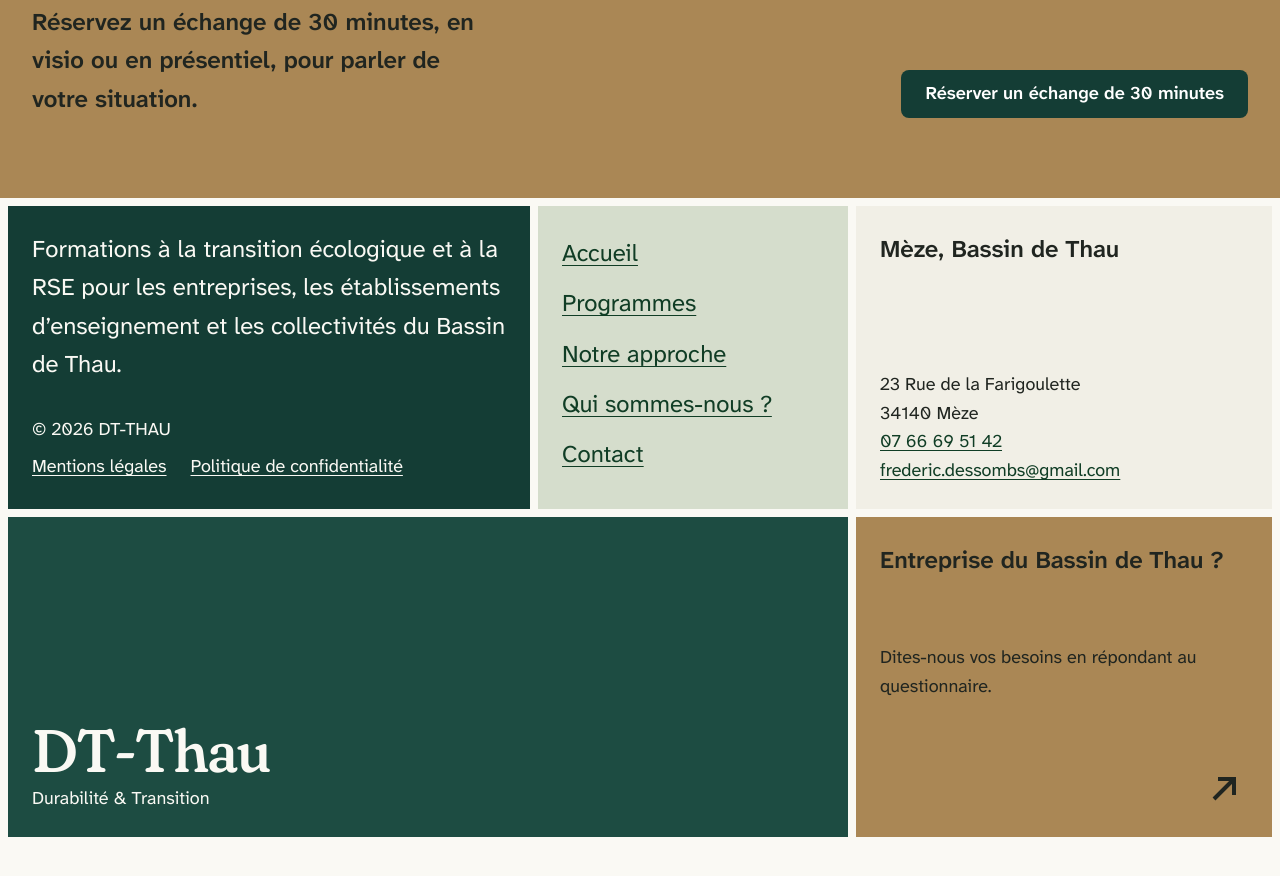
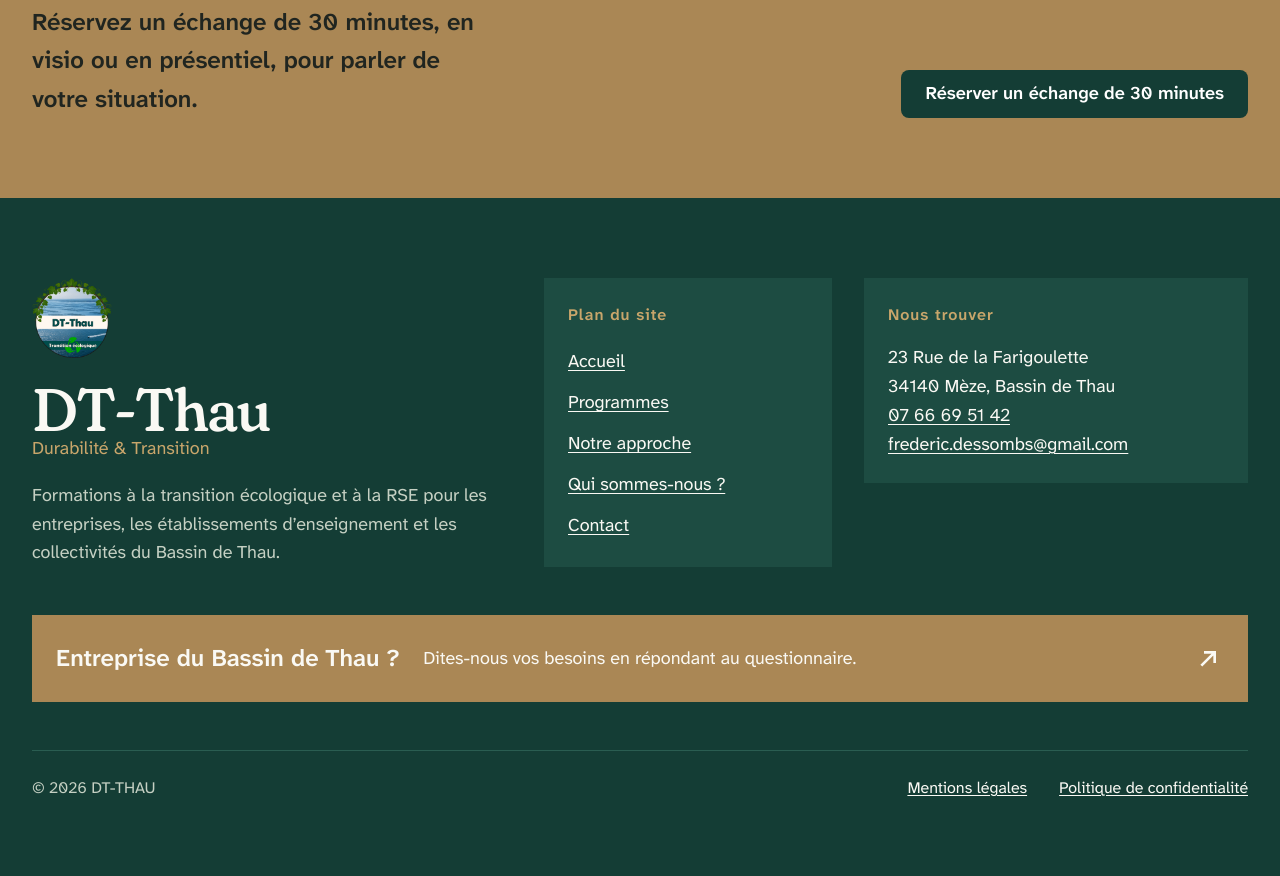
Before and after one commit to Temps0/Website_Fred_DT-Thau, an Astro site: page / in a window 1280 px wide. Shown: the part 4615-5491 px from the top of the page. Before the commit the page ends 5460 px from the top, so only its background shows below. Built offline with nearby package versions, Linux system fonts and the light colour scheme; Astro itself is replaced by a stand-in of ours.

Commit message:
feat(footer): rebuild the foot of the page as one deep green cover
The footer was a board of five tiles in five different hues laid on the cream
ground, each stretched to a common height of 15 to 20rem. Two lines of text in
a 20rem tile left most of the board empty, and the colours read as a patchwork
rather than as the end of the page.

It is now the page's last cover, in the language of the charter's conclusion
pages: one deep green field, and what sits on it is a tone step of the same
green rather than another hue.

- The logo, which the site now has, opens it above the name and the tagline,
  with the statement under them
- The site map and the address sit on two panels of --green-deep-raised, each
  as tall as what it holds: stretched to a common height, the address panel
  would be two thirds empty, which was the fault being fixed
- The questionnaire keeps the gold and is the one gold thing on the field, as
  one band and one link, on a single line from 48rem
- The copyright and the legal links close it on one line, over a hairline of
  --green-deep-lit

Checked from 320px to 1920px: nothing overflows, and the panels, the gold band
and the legal line each fold in turn as the screen narrows.

```diff
--- a/src/components/SiteFooter.astro
+++ b/src/components/SiteFooter.astro
@@ -1,9 +1,12 @@
 ---
 /**
- * Footer as the last two rows of a board of colour tiles, on the page's cream ground:
- * who DT-Thau is, the site map, where to find it, the name set large, and the survey as
- * a gold tile that is one link.
+ * The last cover of the page: one deep green field, as the charter's conclusion pages.
+ * The logo and the name open it, the site map and the address sit beside them on panels
+ * a tone step above the field, the questionnaire is the one gold thing on it and the one
+ * thing to click, and the legal line closes it.
  */
+import { Image } from 'astro:assets';
+import logo from '../assets/dtt-logo.png';
 import {
   area,
   brand,
@@ -21,32 +24,30 @@ const year = new Date().getFullYear();
 ---
 
 <footer class="site-footer">
-  <div class="site-footer__board">
-    <div class="tile tile--lagoon tile--identity">
-      <p class="tile__statement">
+  <div class="container site-footer__inner">
+    <div class="site-footer__brand">
+      <Image
+        class="site-footer__logo"
+        src={logo}
+        alt=""
+        widths={[80, 160, 240]}
+        sizes="80px"
+        loading="lazy"
+      />
+      <p class="site-footer__name">
+        {brand.name}
+        <span class="site-footer__tagline">{brand.tagline}</span>
+      </p>
+      <p class="site-footer__statement">
         Formations à la transition écologique et à la RSE pour les entreprises, les
         établissements d’enseignement et les collectivités du {area}.
       </p>
-      <div class="tile__legal">
-        <p>© {year} {company.name}</p>
-        <nav aria-label="Informations légales">
-          {/* biome-ignore lint/a11y/noRedundantRoles: Safari drops list semantics when list-style is none */}
-          <ul class="tile__links tile__links--inline" role="list">
-            {
-              legalNav.map((item) => (
-                <li>
-                  <a href={item.href}>{item.label}</a>
-                </li>
-              ))
-            }
-          </ul>
-        </nav>
-      </div>
     </div>
 
-    <nav class="tile tile--sage tile--nav" aria-label="Plan du site">
+    <nav class="site-footer__panel" aria-labelledby="footer-map-title">
+      <p class="site-footer__heading" id="footer-map-title">Plan du site</p>
       {/* biome-ignore lint/a11y/noRedundantRoles: Safari drops list semantics when list-style is none */}
-      <ul class="tile__links" role="list">
+      <ul class="site-footer__links" role="list">
         {
           siteMap.map((item) => (
             <li>
@@ -57,12 +58,12 @@ const year = new Date().getFullYear();
       </ul>
     </nav>
 
-    <div class="tile tile--sand tile--place">
-      <p class="tile__title">{company.address.city}, {area}</p>
+    <div class="site-footer__panel">
+      <p class="site-footer__heading">Nous trouver</p>
       <address>
         {company.address.street}<br />
         {company.address.postalCode}
-        {company.address.city}<br />
+        {company.address.city}, {area}<br />
         {
           company.phone ? (
             <a href={phoneHref(company.phone)}>{company.phone}</a>
@@ -80,195 +81,237 @@ const year = new Date().getFullYear();
       </address>
     </div>
 
-    <div class="tile tile--raised tile--wordmark">
-      <p class="tile__name">{brand.name}</p>
-      <p>{brand.tagline}</p>
-    </div>
-
-    <a class="tile tile--gold tile--survey" href={surveyNav.href}>
-      <span class="tile__title">Entreprise du {area}&nbsp;?</span>
-      <span>Dites-nous vos besoins en répondant au questionnaire.</span>
-      <svg class="tile__arrow" viewBox="0 0 48 48" aria-hidden="true" focusable="false">
-        <path d="M14 34 L34 14 M18 14 H34 V30" />
+    <a class="site-footer__survey" href={surveyNav.href}>
+      <span class="site-footer__survey-title">Entreprise du {area}&nbsp;?</span>
+      <span class="site-footer__survey-text">
+        Dites-nous vos besoins en répondant au questionnaire.
+      </span>
+      <svg class="site-footer__arrow" viewBox="0 0 48 48" aria-hidden="true" focusable="false">
+        <path d="M14 34 L34 14 M18 14 H34 V30"></path>
       </svg>
     </a>
+
+    <div class="site-footer__legal">
+      <p>© {year} {company.name}</p>
+      <nav aria-label="Informations légales">
+        {/* biome-ignore lint/a11y/noRedundantRoles: Safari drops list semantics when list-style is none */}
+        <ul class="site-footer__legal-links" role="list">
+          {
+            legalNav.map((item) => (
+              <li>
+                <a href={item.href}>{item.label}</a>
+              </li>
+            ))
+          }
+        </ul>
+      </nav>
+    </div>
   </div>
 </footer>
 
 <style>
+  /*
+   * One field, not a patchwork: everything laid on it is a tone step of the same deep
+   * green, so the foot of the page reads as a single block. The gold is spent once, on
+   * the questionnaire.
+   */
   .site-footer {
-    padding: var(--space-2xs) var(--space-2xs) var(--space-2xs);
-    background-color: var(--cream);
+    --color-focus: var(--color-accent-on-dark);
+    padding-block: var(--space-chapter);
+    background-color: var(--green-deep);
+    color: var(--color-on-dark);
   }
 
-  .site-footer__board {
-    display: grid;
-    gap: var(--space-2xs);
+  .site-footer :global(a) {
+    color: var(--color-on-dark);
   }
 
-  /* Two columns of tiles on tablets, the full board of twelve columns on wide screens. */
+  .site-footer__inner {
+    display: grid;
+    /* Stacked on a phone, the blocks need less air between them than side by side. */
+    gap: var(--space-l);
+  }
+
   @media (min-width: 40rem) {
-    .site-footer__board {
+    .site-footer__inner {
+      gap: var(--space-xl) var(--space-l);
+    }
+  }
+
+  /* Tablets: the two panels share a row under the brand. */
+  @media (min-width: 40rem) {
+    .site-footer__inner {
       grid-template-columns: repeat(2, minmax(0, 1fr));
     }
 
-    .tile--identity,
-    .tile--wordmark {
+    .site-footer__brand,
+    .site-footer__survey,
+    .site-footer__legal {
       grid-column: 1 / -1;
     }
   }
 
+  /* Wide screens: the brand holds the left, the two panels the right. */
   @media (min-width: 64rem) {
-    .site-footer__board {
-      grid-template-columns: repeat(12, minmax(0, 1fr));
-      grid-auto-rows: minmax(15rem, auto);
+    .site-footer__inner {
+      grid-template-columns: minmax(0, 5fr) minmax(0, 3fr) minmax(0, 4fr);
     }
 
-    .tile--identity {
-      grid-column: 1 / span 5;
-    }
-
-    .tile--nav {
-      grid-column: 6 / span 3;
-    }
-
-    .tile--place {
-      grid-column: 9 / span 4;
-    }
-
-    .tile--wordmark {
-      grid-column: 1 / span 8;
-      grid-row-end: span 1;
-      min-height: 20rem;
-    }
-
-    .tile--survey {
-      grid-column: 9 / span 4;
+    .site-footer__brand {
+      grid-column: 1;
     }
   }
 
-  .tile {
+  /* ---- The brand ---------------------------------------------------------- */
+  .site-footer__brand {
     display: grid;
-    align-content: space-between;
-    gap: var(--space-l);
-    padding: var(--space-m);
-    background-color: var(--tile);
-    color: var(--color-text);
+    gap: var(--space-m);
+    justify-items: start;
+    max-width: 34rem;
   }
 
-  .tile--lagoon {
-    --tile: var(--green-deep);
-    --color-text: var(--cream);
-    --color-link: var(--cream);
-    --color-focus: var(--gold-light);
+  .site-footer__logo {
+    width: 5rem;
+    height: auto;
   }
 
-  .tile--raised {
-    --tile: var(--green-deep-raised);
-    --color-text: var(--cream);
+  /* The name and what it stands for, set tight: one wordmark, two lines. */
+  .site-footer__name {
+    display: grid;
+    gap: var(--space-3xs);
+    font-family: var(--font-display);
+    font-size: var(--step-4);
+    font-weight: var(--weight-medium);
+    line-height: 0.9;
+    letter-spacing: -0.03em;
   }
 
-  .tile--sage {
-    --tile: var(--sage);
+  .site-footer__tagline {
+    color: var(--color-accent-on-dark);
+    font-family: var(--font-body);
+    font-size: var(--step-0);
+    font-weight: var(--weight-regular);
+    letter-spacing: normal;
   }
 
-  .tile--sand {
-    --tile: var(--cream-strong);
+  .site-footer__statement {
+    color: var(--color-on-dark-muted);
   }
 
-  .tile--gold {
-    --tile: var(--gold);
-    --color-text: var(--anthracite);
-    --color-focus: var(--anthracite);
+  /* ---- The two panels ------------------------------------------------------ */
+  /*
+   * Each panel is as tall as what it holds, not as tall as the row: stretched to a common
+   * height, the shorter of the two would be mostly empty, which is what the foot of the
+   * page looked like before.
+   */
+  .site-footer__panel {
+    display: grid;
+    align-self: start;
+    gap: var(--space-s);
+    padding: var(--space-m);
+    background-color: var(--green-deep-raised);
   }
 
-  .tile :global(a) {
-    color: var(--color-link, var(--color-text));
+  .site-footer__heading {
+    color: var(--color-accent-on-dark);
+    font-size: var(--step--1);
+    font-weight: var(--weight-semibold);
+    letter-spacing: var(--tracking-wide);
   }
 
-  .tile__statement {
-    max-width: 30rem;
-    font-size: var(--step-1);
-  }
-
-  .tile__legal {
-    display: grid;
-    gap: var(--space-3xs);
-  }
-
-  .tile__title {
-    color: inherit;
-    font-size: var(--step-1);
-    font-weight: var(--weight-semibold);
-  }
-
-  address {
-    font-style: normal;
-    overflow-wrap: anywhere;
-  }
-
-  .tile__links {
+  .site-footer__links {
     display: grid;
     gap: var(--space-3xs);
     padding: 0;
     list-style: none;
   }
 
-  .tile__links--inline {
-    display: flex;
-    flex-wrap: wrap;
-    gap: var(--space-3xs) var(--space-m);
-  }
-
-  .tile__links a {
+  .site-footer__links a {
     display: inline-block;
     padding-block: var(--space-3xs);
   }
 
-  .tile--nav .tile__links {
-    font-size: var(--step-1);
+  address {
+    font-style: normal;
+    line-height: var(--leading-normal);
+    overflow-wrap: anywhere;
   }
 
-  .tile--wordmark {
-    align-content: end;
+  /* ---- The questionnaire, one gold band and one link ----------------------- */
+  .site-footer__survey {
+    display: grid;
     gap: var(--space-2xs);
-  }
-
-  .tile__name {
-    font-family: var(--font-display);
-    font-size: var(--step-4);
-    font-weight: var(--weight-medium);
-    line-height: 0.85;
-    letter-spacing: -0.03em;
-  }
-
-  /* The survey tile is one link. */
-  .tile--survey {
+    padding: var(--space-m);
+    background-color: var(--gold);
+    /* Only anthracite reads on the matt gold at text size (4.7:1). */
+    color: var(--anthracite);
     text-decoration: none;
     transition: background-color var(--duration-base) var(--ease-out);
   }
 
-  .tile--survey:hover,
-  .tile--survey:focus-visible {
-    --tile: var(--green-deep);
-    --color-text: var(--cream);
+  .site-footer :global(.site-footer__survey a),
+  .site-footer__survey {
+    color: var(--anthracite);
   }
 
-  .tile--survey:focus-visible {
-    outline: var(--focus-width) solid var(--cream);
-    outline-offset: -6px;
+  .site-footer__survey-title {
+    font-size: var(--step-1);
+    font-weight: var(--weight-semibold);
   }
 
-  .tile__arrow {
+  .site-footer__arrow {
     justify-self: end;
-    width: 3rem;
+    width: 2.5rem;
     fill: none;
     stroke: currentColor;
     stroke-width: 4;
     transition: transform var(--duration-base) var(--ease-out);
   }
 
-  .tile--survey:hover .tile__arrow {
+  /* From the width where the three parts fit one line, the band becomes one line. */
+  @media (min-width: 48rem) {
+    .site-footer__survey {
+      grid-template-columns: auto minmax(0, 1fr) auto;
+      align-items: center;
+      gap: var(--space-m);
+    }
+
+    .site-footer__arrow {
+      width: 2rem;
+    }
+  }
+
+  .site-footer__survey:hover,
+  .site-footer__survey:focus-visible {
+    background-color: var(--cream);
+  }
+
+  .site-footer__survey:hover .site-footer__arrow {
     transform: translate(4px, -4px);
   }
+
+  .site-footer__survey:focus-visible {
+    outline-color: var(--anthracite);
+  }
+
+  /* ---- The legal line ------------------------------------------------------ */
+  .site-footer__legal {
+    display: flex;
+    flex-wrap: wrap;
+    justify-content: space-between;
+    gap: var(--space-2xs) var(--space-l);
+    padding-block-start: var(--space-m);
+    /* One step of the green, drawn thin: the field keeps its own colour above and below. */
+    border-block-start: var(--border-width) solid var(--green-deep-lit);
+    color: var(--color-on-dark-muted);
+    font-size: var(--step--1);
+  }
+
+  .site-footer__legal-links {
+    display: flex;
+    flex-wrap: wrap;
+    gap: var(--space-2xs) var(--space-l);
+    padding: 0;
+    list-style: none;
+  }
 </style>
```
